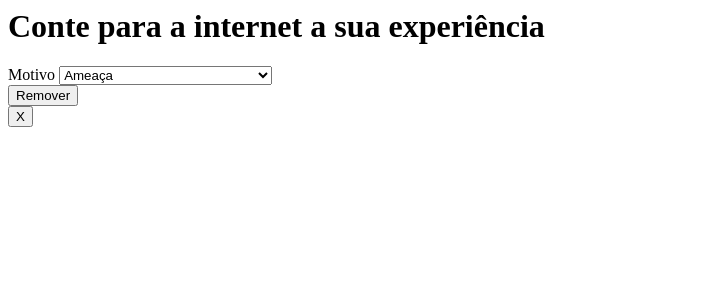
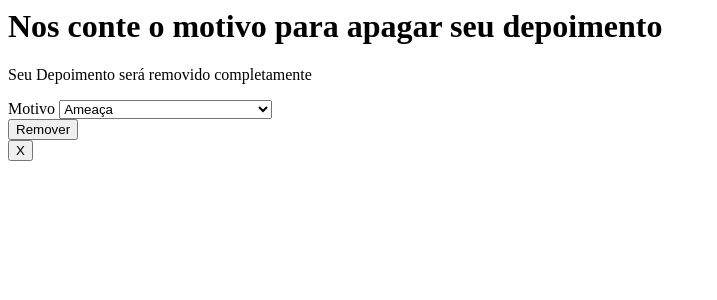
Before and after one commit to yurilimadev/nao-as-bets, a Flask app: template templates/form-churn.html in a window 1280 px wide. Shown: the top 300 px of the page, without its empty margins (0-717 px from the left). Run offline with Flask 3, Linux system fonts and the light colour scheme; the template is opened without the code that fills it: values that come from a table or form of the project are taken from there, others are empty; some libraries are stand-ins or nearby versions.

Commit message:
adicionando IDs nos formulários para trackeamento

```diff
--- a/templates/form-churn.html
+++ b/templates/form-churn.html
@@ -1,6 +1,7 @@
 
-<form class="" action="{{ url_for('get_form') }}" method="POST" novalidate>
-    <h1 class="text-2xl">Conte para a internet a sua experiência</h1>
+<form id="churn" class="" action="{{ url_for('get_form') }}" method="POST" novalidate>
+    <h1 class="text-2xl">Nos conte o motivo para apagar seu depoimento</h1>
+    <p class="text-sm text-[#FF0033]" >Seu Depoimento será removido completamente</p>
     {{ form_churn.hidden_tag() }}
     <input type="hidden" name="depoimento_id" value="">
     <!-- Assunto -->
--- a/templates/index.html
+++ b/templates/index.html
@@ -20,7 +20,7 @@
                 <button id="form-botao" class="bg-[#B54343] text-white px-5 py-2 rounded-full hover:bg-[#B543ff]">Contar minha história!</button>
             </div>
             <dialog class="relative form-depo w-96 p-6 shadow-lg bg-white rounded-md">
-                <form action="{{ url_for('index') }}" method="POST" novalidate>
+                <form id="depoimento" action="{{ url_for('index') }}" method="POST" novalidate>
                     <h1 class="text-2xl">Conte para a internet a sua experiência</h1>
                     {{ form_depoimento.hidden_tag() }}
 
```
